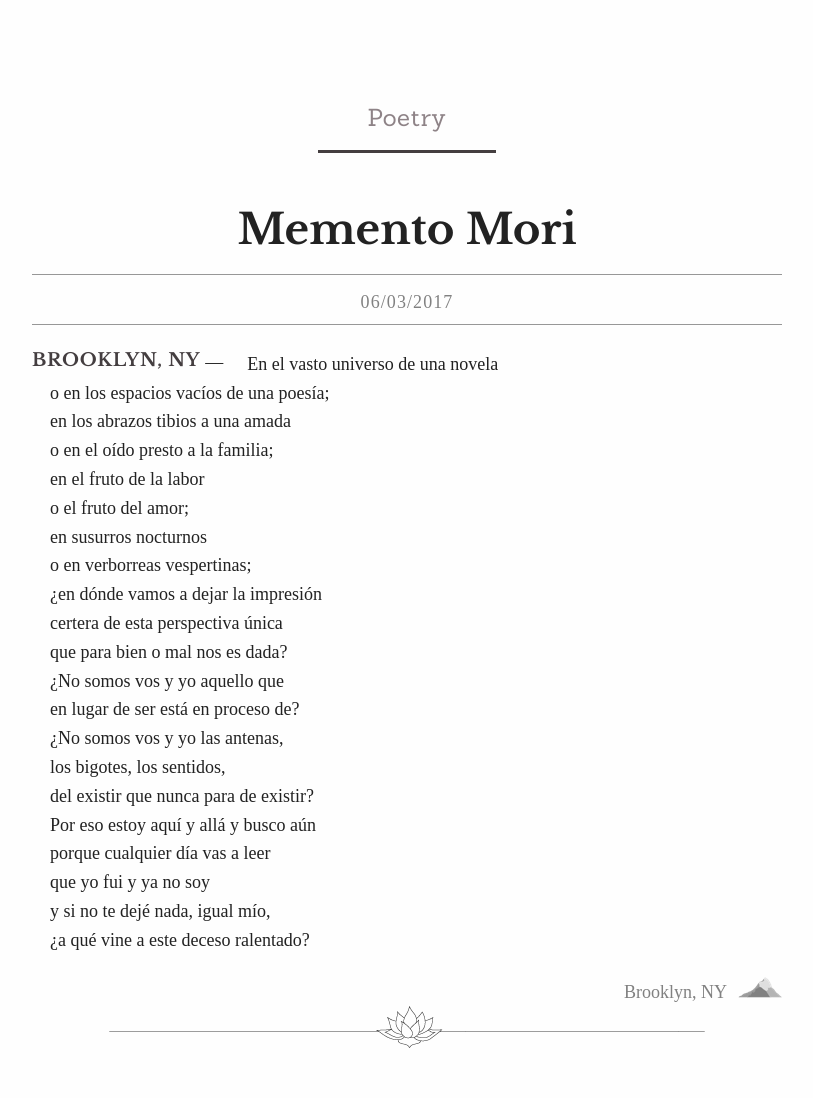
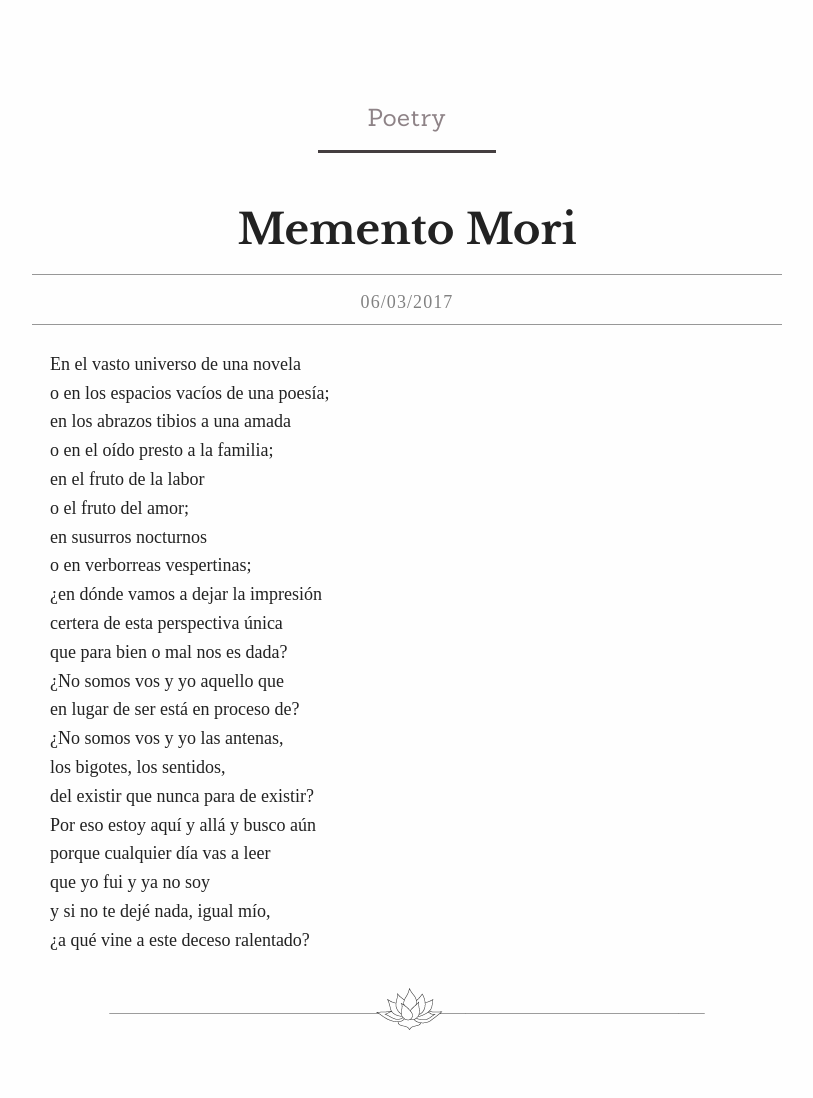
Before and after one commit to lfborjas/home, a Jekyll site: the page built from index.html, in a window 1280 px wide. Shown: the whole page, without its empty margins (233-1046 px from the left). Built offline with Jekyll 4.4.1, drawn with Linux system fonts in a browser that asks for light colours; the list of posts is cut into pages by our own code.

Commit message:
removes the location stuff

```diff
--- a/_includes/post.html
+++ b/_includes/post.html
@@ -6,9 +6,9 @@
         <time datetime="{{ include.post.date | date_to_xmlschema }}" class="post-date">{{ include.post.date | date: "%d/%m/%Y" }}</time>
     </header>
     <div class="post-body">
-        {% if include.post.location %}<a href="https://www.google.com/maps/search/{{ include.post.location }}" target="_blank" class="post-body-location">{{ include.post.location }}</a><span class="post-body-location-divider">—</span>{% endif %}{{ include.content }}
+        {{ include.content }}
     </div>
     <footer class="post-footer">
-        {% if include.post.location %}<a href="https://www.google.com/maps/search/{{ include.post.location }}" target="_blank" class="post-footer-location">{{ include.post.location }}</a>{% endif %}
+
     </footer>
 </article>
```
